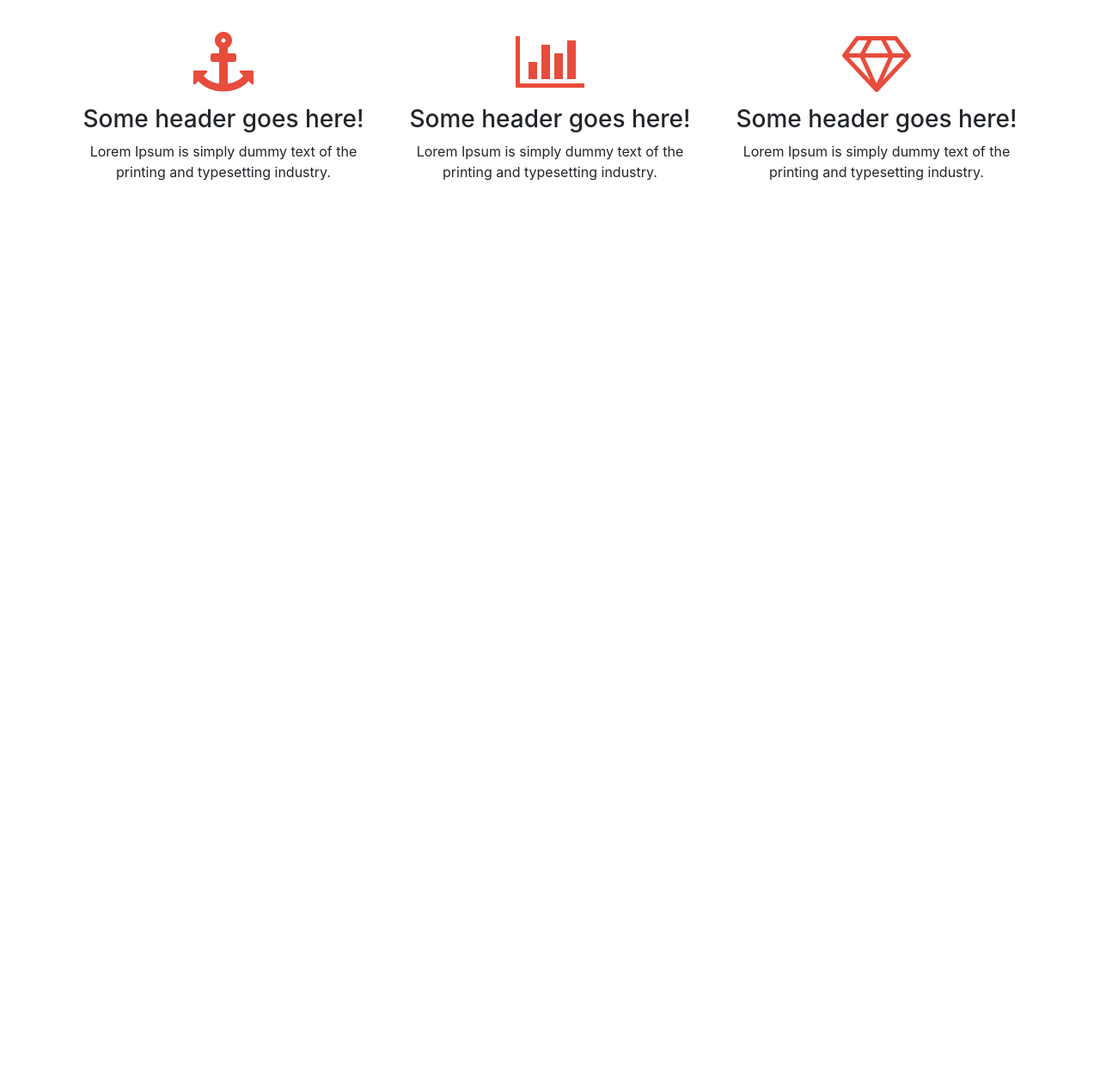
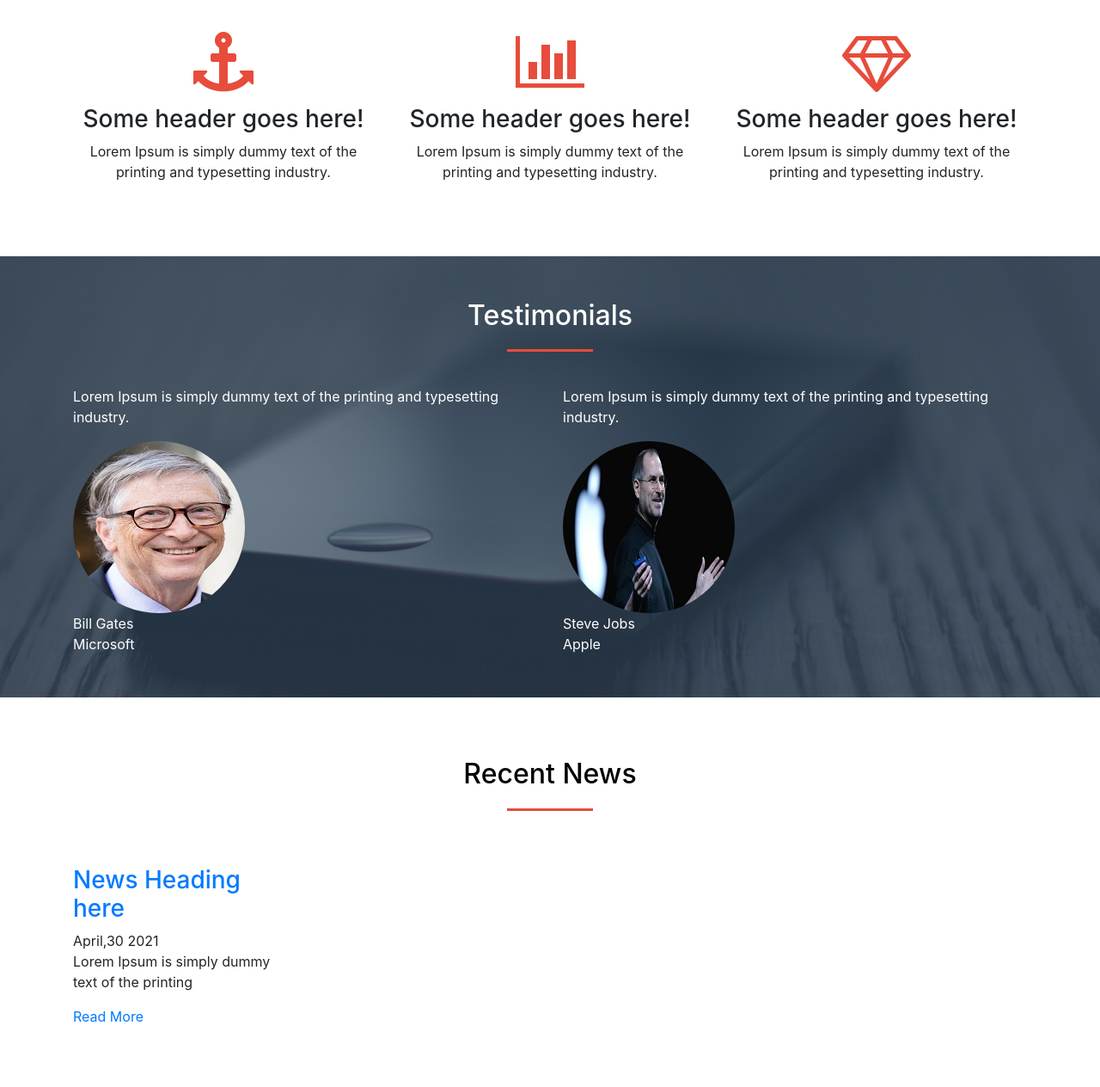
Before and after one commit to khairulshagor576/create-a-website-, a plain HTML site: page index.html in a window 1280 px wide. Shown: the part 588-1852 px from the top of the page at 86% size. Before the commit the page ends 886 px from the top, so only its background shows below. Drawn offline with Linux system fonts and the light colour scheme.

Commit message:
added testimonial section and added two pics in testimonial part and added some css in style.css

```diff
--- a/css/style.css
+++ b/css/style.css
@@ -86,3 +86,26 @@ a:hover{
 	color: #e74c3c;
 	margin-bottom: 15px;
 }
+
+#testimonials{
+	background: url('../img/testimonilas.jpg') no-repeat 0 0;
+	background-size: cover;
+	padding: 50px 0;
+	position: relative;
+	color: #fff;
+}
+
+
+#testimonials:before
+{
+  background: rgba(52,73,94,0.7);
+  content: "";
+  position: absolute;
+  top: 0;
+  width: 100%;
+  height: 100%;
+}
+
+#testimonials img{
+	border-radius: 50%;
+}
--- a/index.html
+++ b/index.html
@@ -74,6 +74,51 @@
         </div>
       </div>
     </div>
+
+    <div id="testimonials" class="section">
+      <div class="container">
+        <div class="row">
+          <div class="col-md-12">
+            <h2 class="section-head text-white">Testimonials</h2>
+          </div>
+          <div class="col-md-6">
+            <div class="testimonal">
+               <p>Lorem Ipsum is simply dummy text of the printing and typesetting industry.</p>
+               <img src="img/bill_gates.jpg" alt="">
+               <div class="author">Bill Gates</div>
+               <div class="author-company">Microsoft</div>
+            </div>
+          </div>
+          <div class="col-md-6">
+            <div class="testimonal">
+               <p>Lorem Ipsum is simply dummy text of the printing and typesetting industry.</p>
+               <img src="img/steve_jobs.jpg" alt="">
+               <div class="author">Steve Jobs</div>
+               <div class="author-company">Apple</div>
+            </div>
+          </div>
+        </div>
+      </div>
+    </div>
+
+    <div id="recent_news" class="section">
+      <div class="container">
+        <div class="row">
+          <div class="col-md-12">
+            <h2 class="section-head">Recent News</h2>
+          </div>
+          <div class="col-md-3">
+            <div class="news-post">
+              <img src="" alt="">
+              <h3><a href="">News Heading here</a></h3>
+              <div class="post-date">April,30 2021</div>
+              <p>Lorem Ipsum is simply dummy text of the printing</p>
+              <a href="" class="readMore">Read More</a>
+            </div>
+            </div>
+        </div>
+      </div>
+    </div>
     <script src="js/bootstrap.js" ></script>
   </body>
 </html>
```
Also changed, not shown: img/bill_gates.jpg (added), img/nicolas-thomas-PLDkBHbM3Hc-unsplash.jpg (deleted), img/steve_jobs.jpg (added), img/testimonilas.jpg (added).
